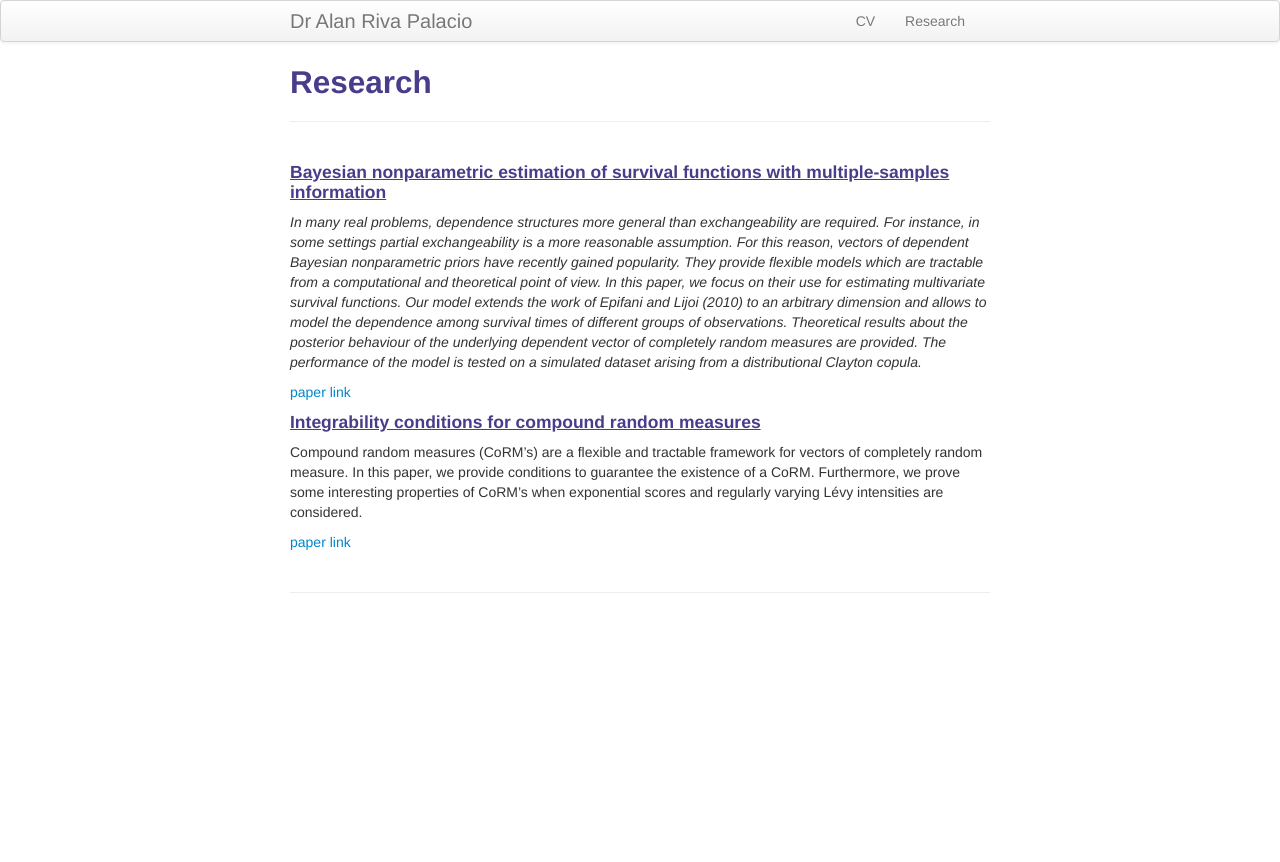
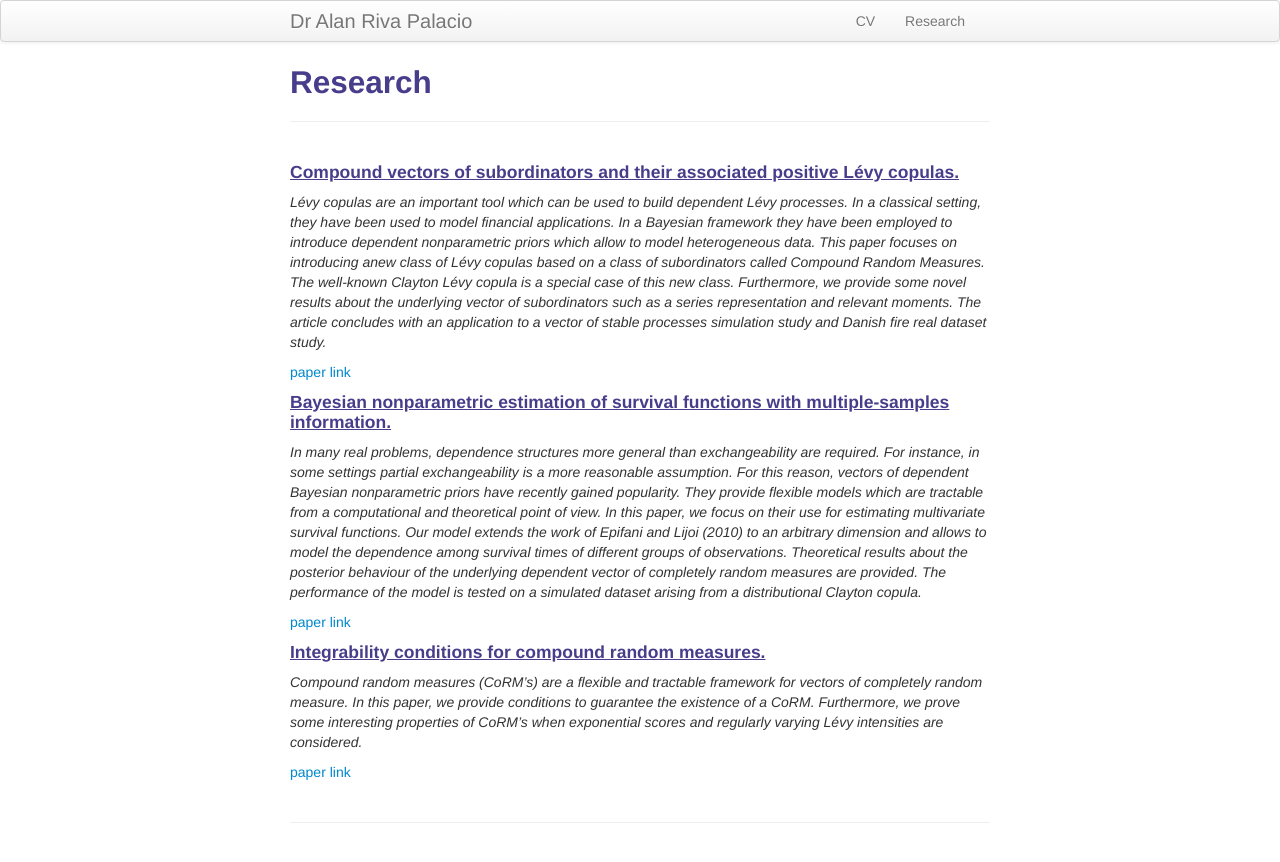
Before and after one commit to alan7riva/alan7riva.github.io, a Jekyll site: the page built from pages/research.md, in a window 1280 px wide. Shown: the top 862 px of the page. Built offline with Jekyll 4.4.1, drawn with Linux system fonts in a browser that asks for light colours.

Commit message:
Added papers

```diff
--- a/pages/research.md
+++ b/pages/research.md
@@ -6,13 +6,18 @@ description: Ongoing and past research
 
 
 
-#### <u>Bayesian nonparametric estimation of survival functions with multiple-samples information</u>
+#### <u>Compound vectors of subordinators and their associated positive Lévy copulas.</u>
+*Lévy copulas are an important tool which can be used to build dependent Lévy processes. In a classical setting, they have been used to model financial applications. In a Bayesian framework they have been employed to introduce dependent nonparametric priors which allow to model heterogeneous data. This paper focuses on introducing anew class of Lévy copulas based on a class of subordinators called Compound Random Measures. The well-known Clayton Lévy copula is a special case of this new class. Furthermore, we provide some novel results about the underlying vector of subordinators such as a series representation and relevant moments.  The article concludes with an application to a vector of stable processes simulation study and Danish fire real dataset study.*
+
+[paper link](https://arxiv.org/pdf/1909.12112.pdf)
+
+#### <u>Bayesian nonparametric estimation of survival functions with multiple-samples information.</u>
 *In many real problems, dependence structures more general than exchangeability are required. For instance, in some settings partial exchangeability is a more reasonable assumption. For this reason, vectors of dependent Bayesian nonparametric priors have recently gained popularity. They provide flexible models which are tractable from a computational and theoretical point of view. In this paper, we focus on their use for estimating multivariate survival functions. Our model extends the work of Epifani and Lijoi (2010) to an arbitrary dimension and allows to model the dependence among survival times of different groups of observations. Theoretical results about the posterior behaviour of the underlying dependent vector of completely random measures are provided. The performance of the model is tested on a simulated dataset arising from a distributional Clayton copula.*
 
 [paper link](https://projecteuclid.org/download/pdfview_1/euclid.ejs/1525334453)
 
-#### <u>Integrability conditions for compound random measures</u>
-Compound random measures (CoRM’s) are a flexible and tractable framework for vectors of completely random measure. In this paper, we provide conditions to guarantee the existence of a CoRM. Furthermore, we prove some interesting properties of CoRM’s when exponential scores and regularly varying Lévy intensities are considered.
+#### <u>Integrability conditions for compound random measures.</u>
+*Compound random measures (CoRM’s) are a flexible and tractable framework for vectors of completely random measure. In this paper, we provide conditions to guarantee the existence of a CoRM. Furthermore, we prove some interesting properties of CoRM’s when exponential scores and regularly varying Lévy intensities are considered.*
 
 [paper link](https://www.sciencedirect.com/science/article/abs/pii/S0167715217303516)
 
```
